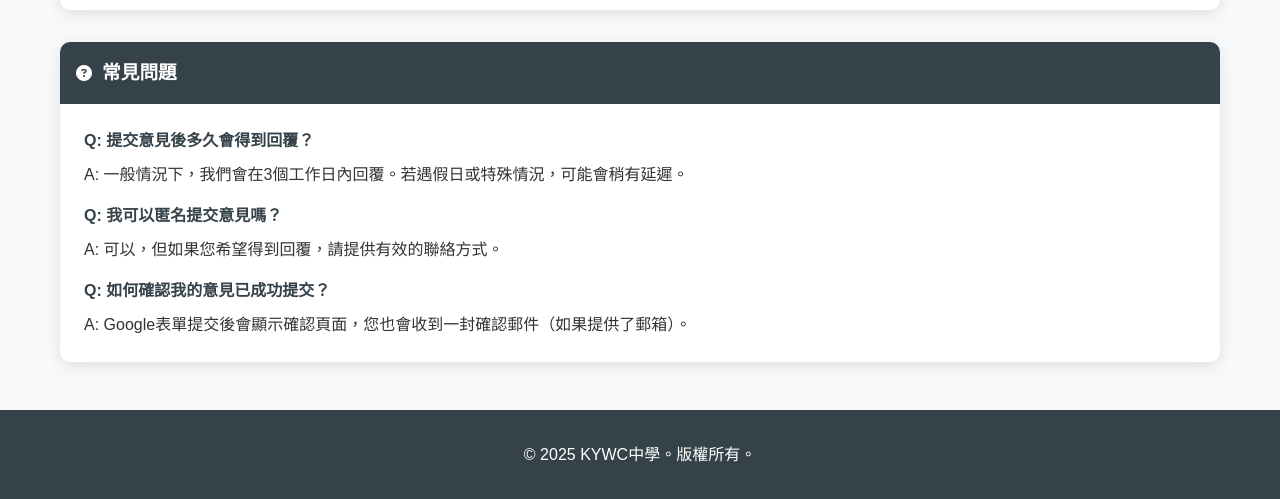
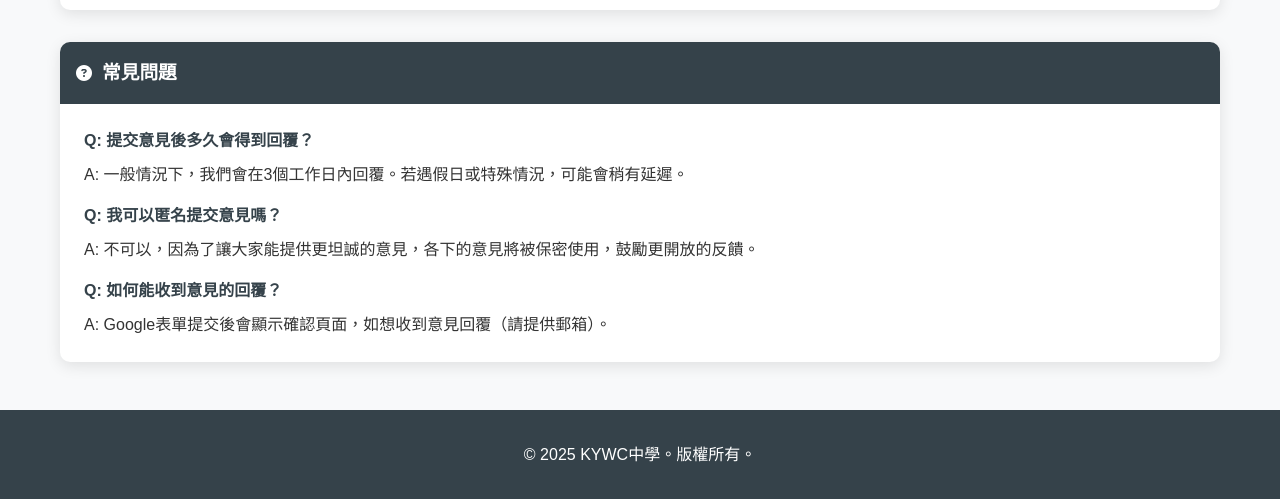
Before and after one commit to cyruslaw2002/kywc3D.github.io, a plain HTML site: page feedback.html in a window 1280 px wide. Shown: the part 2053-2552 px from the top of the page. Drawn offline with Linux system fonts and the light colour scheme.

Commit message:
Update feedback.html

```diff
--- a/feedback.html
+++ b/feedback.html
@@ -429,11 +429,11 @@
                 </div>
                 <div class="faq-item" style="margin-bottom: 1rem;">
                     <h4 style="color: #35424a; margin-bottom: 0.5rem;">Q: 我可以匿名提交意見嗎？</h4>
-                    <p>A: 可以，但如果您希望得到回覆，請提供有效的聯絡方式。</p>
+                    <p>A: 不可以，因為了讓大家能提供更坦誠的意見，各下的意見將被保密使用，鼓勵更開放的反饋。</p>
                 </div>
                 <div class="faq-item">
-                    <h4 style="color: #35424a; margin-bottom: 0.5rem;">Q: 如何確認我的意見已成功提交？</h4>
-                    <p>A: Google表單提交後會顯示確認頁面，您也會收到一封確認郵件（如果提供了郵箱）。</p>
+                    <h4 style="color: #35424a; margin-bottom: 0.5rem;">Q: 如何能收到意見的回覆？</h4>
+                    <p>A: Google表單提交後會顯示確認頁面，如想收到意見回覆（請提供郵箱）。</p>
                 </div>
             </div>
         </div>
```
